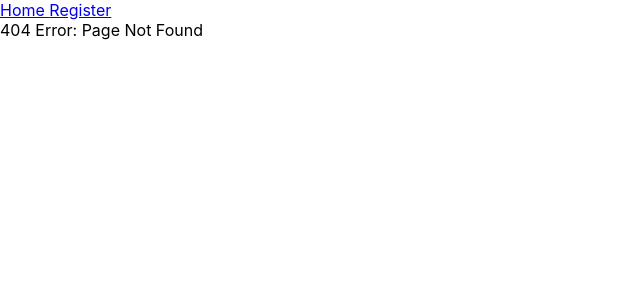
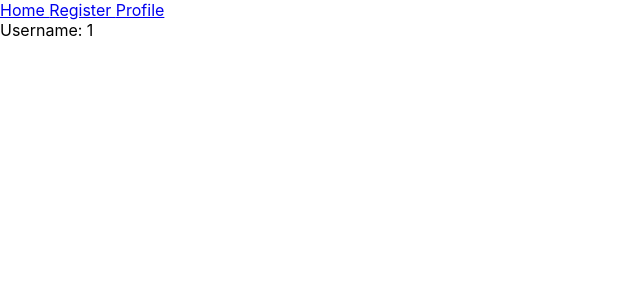
Before and after one commit to rkiang/react-video-appointment-app, a React (Create React App) app in the folder client/: page /profile/1 in a window 1280 px wide. Before the commit this address had no page. Shown: the top 300 px of the page, without its empty margins (0-640 px from the left). Built offline with nearby package versions, Linux system fonts and the light colour scheme.

Commit message:
added profile page with useParams

```diff
--- a/client/src/App.js
+++ b/client/src/App.js
@@ -2,6 +2,7 @@ import './App.css';
 import { BrowserRouter as Router, Routes, Route, Link } from 'react-router-dom';
 import Home from "./Pages/Home";
 import Registeration from "./Pages/Registeration";
+import Profile from "./Pages/Profile";
 import ErrorPage from "./Pages/ErrorPage";
 
 function App() {
@@ -10,10 +11,12 @@ function App() {
       <nav>
         <Link to="/"> Home </Link>
         <Link to="/register"> Register </Link>
+        <Link to="/profile"> Profile </Link>
       </nav>
       <Routes>
         <Route path="/" element={<Home />} />
         <Route path="/register" element={<Registeration />} />
+        <Route path="/profile/:username" element={<Profile />} />
         <Route path="*" element={<ErrorPage />} /> {/* path="*" must be last Route to work properly */}
       </Routes>
     </Router>
--- /dev/null
+++ b/client/src/Pages/Profile.js
@@ -0,0 +1,12 @@
+import React from 'react';
+import { useNavigate, useParams } from "react-router-dom";
+
+function Profile() {
+    const navigate = useNavigate();
+    const { username } = useParams();
+    return (
+        <div>Username: {username}</div>
+    )
+}
+
+export default Profile;
```
